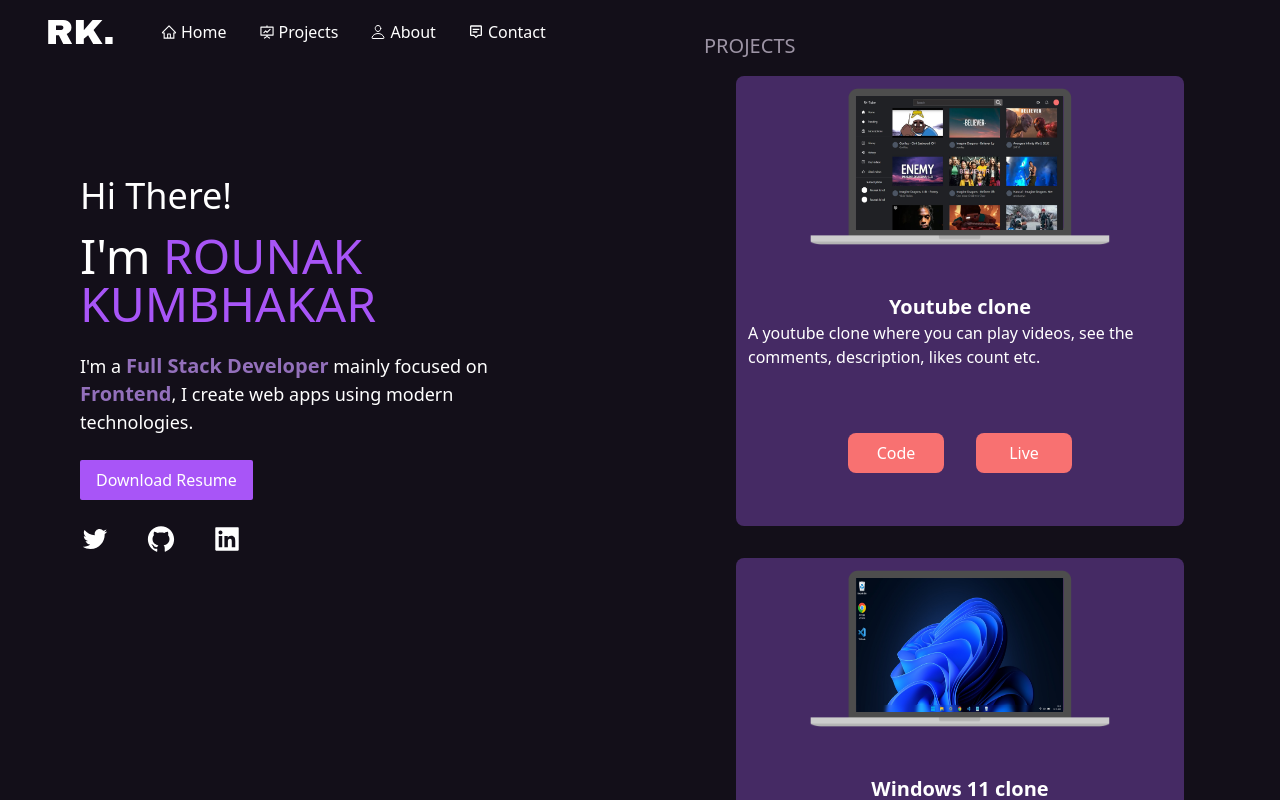
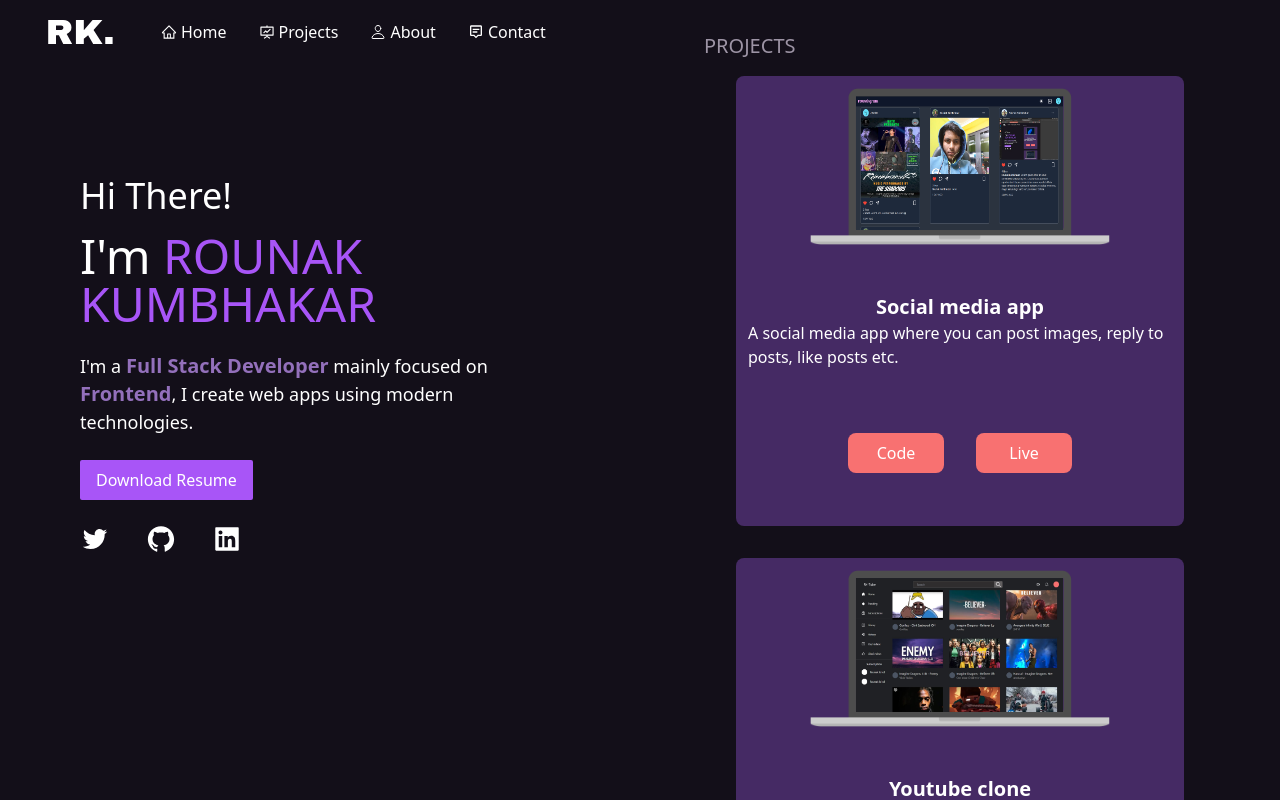
Before and after one commit to Rounak-28/rounak-portfolio, a Next.js app: page / in a window 1280 px wide. Shown: the top 800 px of the page. Built offline with nearby package versions, Linux system fonts and the light colour scheme.

Commit message:
added rounakgram

```diff
--- a/components/Projects.jsx
+++ b/components/Projects.jsx
@@ -7,6 +7,14 @@ const Projects = () => {
       <div className="pt-8">
         <p className="pl-[10%] text-xl text-[#9d94a5]">PROJECTS</p>
         <div className="card flex flex-col items-center">
+        <ProjectCard
+            title="Social media app"
+            description="A social media app where you can post images, reply to posts, like posts etc."
+            img="/rounakgram.png"
+            codeLink="https://github.com/Rounak-28/rounakgram"
+            liveLink="https://rounakgram.vercel.app/"
+          />
+
           <ProjectCard
             title="Youtube clone"
             description="A youtube clone where you can play videos, see the comments, description, likes count etc."
```
Also changed, not shown: public/rounakgram.png (added).
